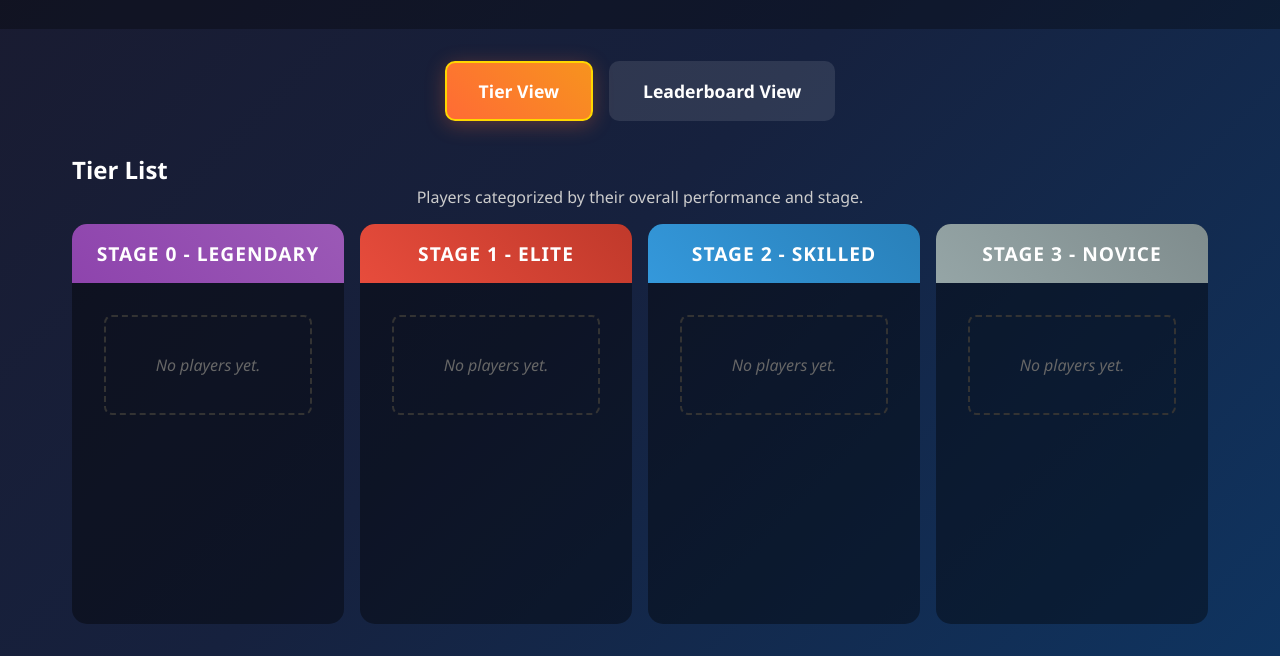
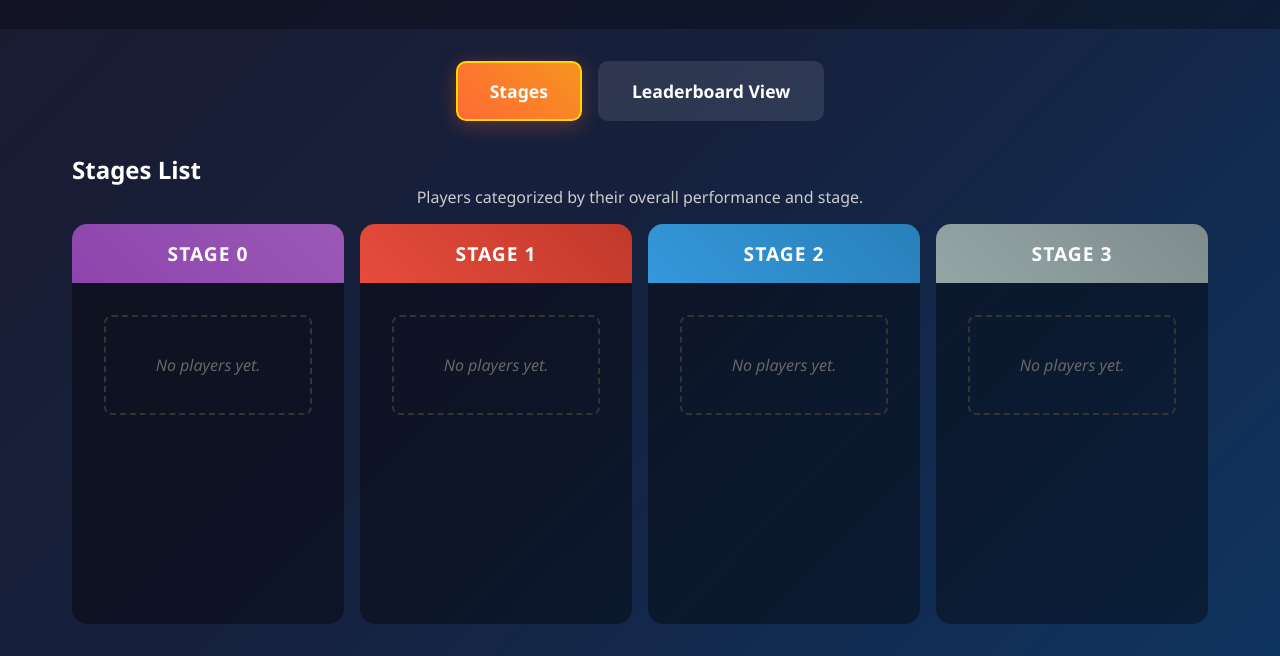
Before and after one commit to Abvolter/the-strongest-battlegrounds, a plain HTML site: page index.html in a window 1280 px wide. Shown: the part 208-864 px from the top of the page. Drawn offline with Linux system fonts and the light colour scheme.

Commit message:
Update index.html

```diff
--- a/index.html
+++ b/index.html
@@ -19,37 +19,37 @@
 
     <main class="container">
         <div class="tabs">
-            <div class="tab active" data-tab-target="tierView">Tier View</div>
+            <div class="tab active" data-tab-target="tierView">Stages</div>
             <div class="tab" data-tab-target="leaderboardView">Leaderboard View</div>
         </div>
 
         <div id="tierView" class="tab-content active">
-            <h2>Tier List</h2>
+            <h2>Stages List</h2>
             <p style="text-align: center; margin-bottom: 1rem; color: #ccc;">Players categorized by their overall performance and stage.</p>
             <div class="tier-grid">
                 <div class="tier-column">
-                    <div class="tier-header stage-0-header">Stage 0 - Legendary</div>
+                    <div class="tier-header stage-0-header">Stage 0</div>
                     <div class="tier-players" id="tierStage0">
                         <div class="empty-tier">No players yet.</div>
                     </div>
                 </div>
 
                 <div class="tier-column">
-                    <div class="tier-header stage-1-header">Stage 1 - Elite</div>
+                    <div class="tier-header stage-1-header">Stage 1</div>
                     <div class="tier-players" id="tierStage1">
                         <div class="empty-tier">No players yet.</div>
                     </div>
                 </div>
 
                 <div class="tier-column">
-                    <div class="tier-header stage-2-header">Stage 2 - Skilled</div>
+                    <div class="tier-header stage-2-header">Stage 2</div>
                     <div class="tier-players" id="tierStage2">
                         <div class="empty-tier">No players yet.</div>
                     </div>
                 </div>
 
                 <div class="tier-column">
-                    <div class="tier-header stage-3-header">Stage 3 - Novice</div>
+                    <div class="tier-header stage-3-header">Stage 3</div>
                     <div class="tier-players" id="tierStage3">
                         <div class="empty-tier">No players yet.</div>
                     </div>
@@ -121,7 +121,7 @@
                     <label for="playerTab" class="form-label">Show in:</label>
                     <select id="playerTab" class="form-select" required>
                         <option value="">Select Tab</option>
-                        <option value="tierView">Tier View Only</option>
+                        <option value="tierView">Stages Only</option>
                         <option value="leaderboardView">Leaderboard View Only</option>
                         <option value="both">Both Views</option>
                     </select>
```
